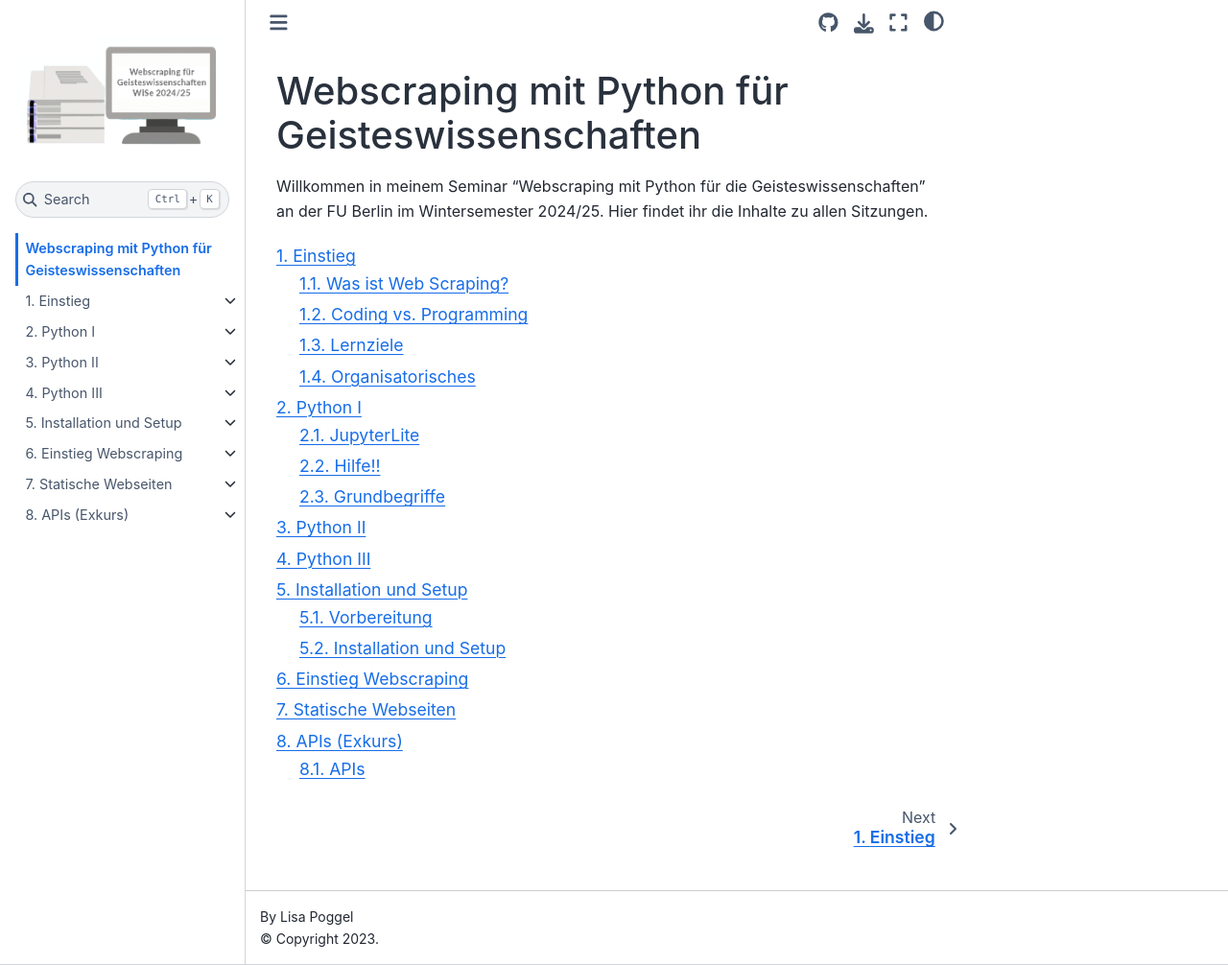
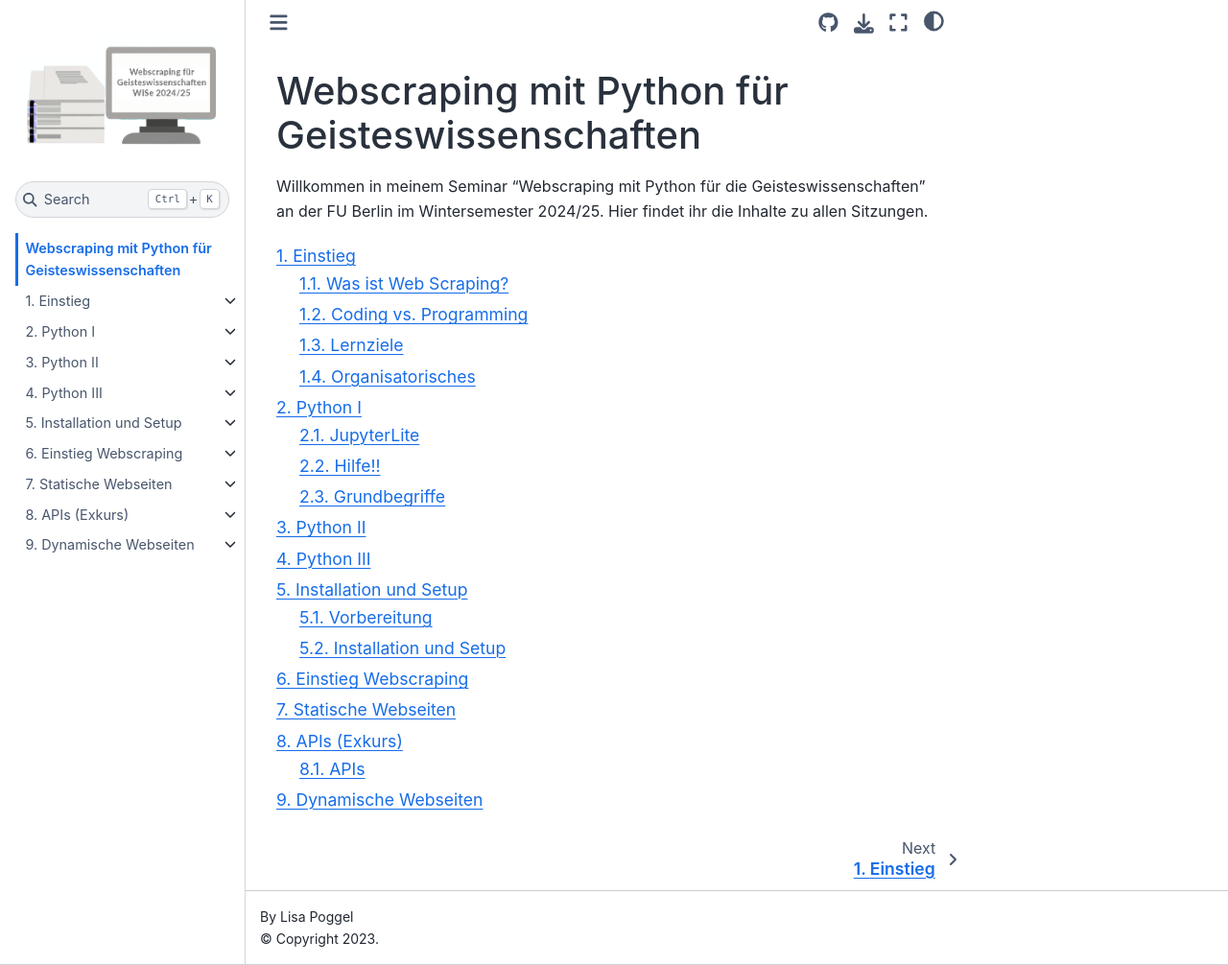
Before and after one commit to lipogg/webscraping-mit-python, a Jupyter Book: the page built from intro.md, in a window 1280 px wide and 1006 px high. Shown: the whole window at 96% size. Built offline with Jupyter Book 1.0.4 settings and Sphinx 7.4.7 and the Sphinx Book theme 1.1.4, drawn with Linux system fonts in a browser that asks for light colours; pages that are not in the unit, such as notebooks, are missing from menus; comment, search, counter and statistics services are not loaded; some of the changed lines change nothing that is shown.

Commit message:
add ch.9.1

```diff
--- a/_toc.yml
+++ b/_toc.yml
@@ -82,11 +82,11 @@
       title: Beispiel DraCor-API
     - file: chapters/08/subchapters/03_loc_api.ipynb
       title: Beispiel LOC-API
-#- file: chapters/09/09_intro
-#  title: Dynamische Webseiten
-#  sections:
-#    - file: chapters/09/subchapters/01_statisch_vs_dynamisch.ipynb
-#      title: Statisch vs. Dynamisch?
+- file: chapters/09/09_intro
+  title: Dynamische Webseiten
+  sections:
+    - file: chapters/09/subchapters/01_statisch_vs_dynamisch.ipynb
+      title: Statisch vs. Dynamisch?
 #    - file: chapters/09/subchapters/02_einstieg_selenium.ipynb
 #      title: Einstieg Selenium
 #    - file: chapters/09/subchapters/03_fortsetzung_selenium.ipynb
```
